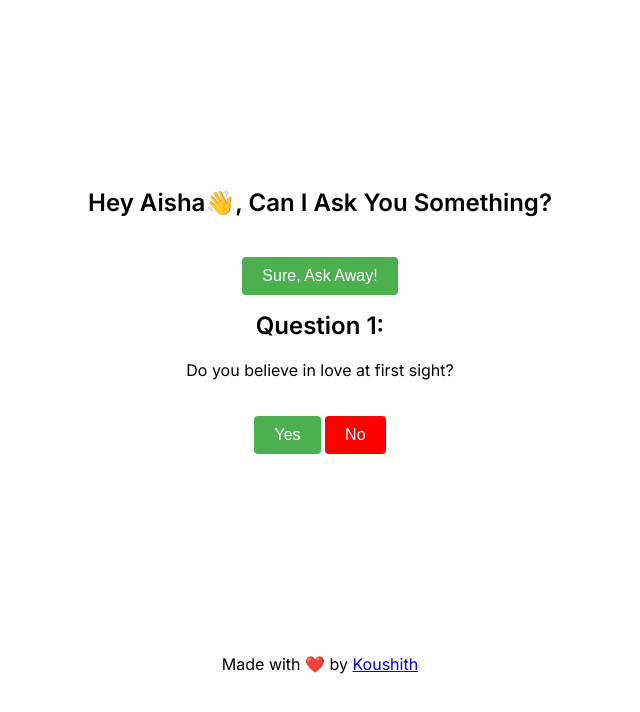
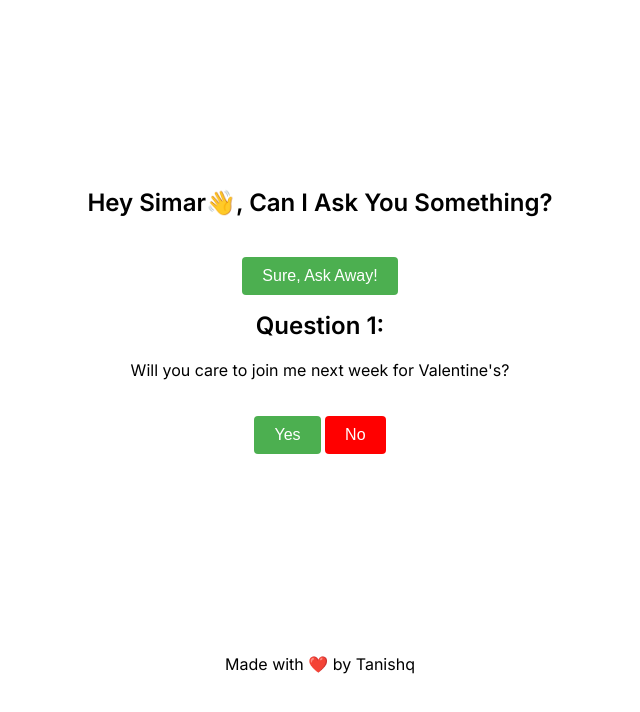
Before and after one commit to Koushith/Ask-her-out, a plain HTML site: page index.html in a window 1280 px wide. Both pictures are taken after a click on the button "Sure, Ask Away!". Shown: the whole page, without its empty margins (320-960 px from the left). Drawn offline with Linux system fonts and the light colour scheme.

Commit message:
Update index.html

```diff
--- a/index.html
+++ b/index.html
@@ -13,12 +13,12 @@
 
     <div class="container mx-auto">
 
-        <h1 class="text-2xl" id="init">Hey Aisha👋, Can I Ask You Something?</h1>
+        <h1 class="text-2xl" id="init">Hey Simar👋, Can I Ask You Something?</h1>
         <button onclick="startQuestions()" id="que">Sure, Ask Away!</button>
 
         <div id="questions" style="display: none;">
             <h1 class="text-2xl mt-8">Question 1:</h1>
-            <p>Do you believe in love at first sight?</p>
+            <p>Will you care to join me next week for Valentine's?</p>
             <button onclick="answerYes()">Yes</button>
             <button onclick="answerNo()" class="no">No</button>
         </div>
@@ -34,7 +34,7 @@
 
 
     <footer class="text-center mt-8">
-        Made with ❤️ by <a href="http://www.koushith.com">Koushith</a>
+        Made with ❤️ by Tanishq
     </footer>
 
     <script src="https://cdn.jsdelivr.net/npm/confetti-js"></script>
```
